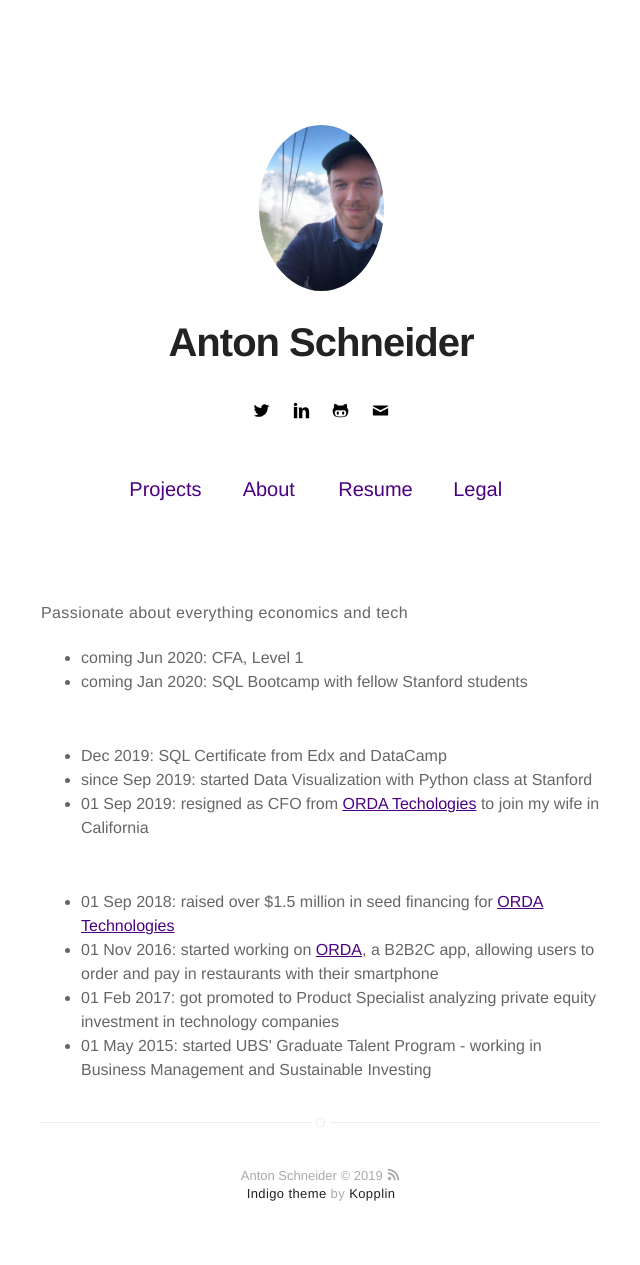
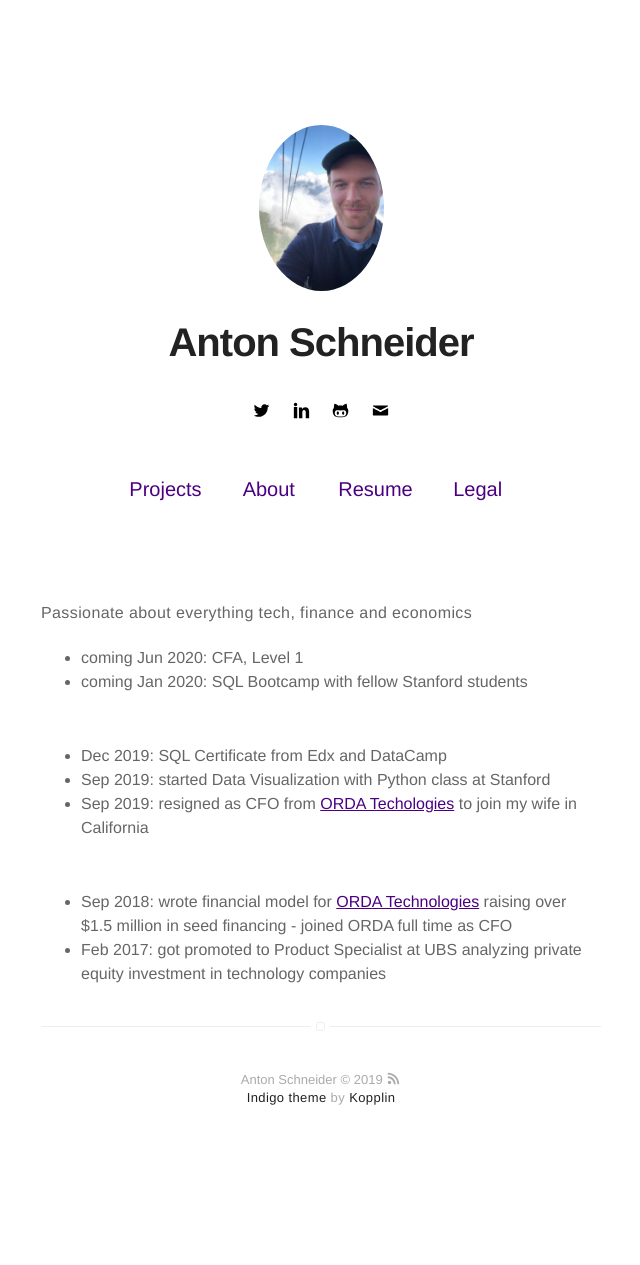
Before and after one commit to antonschneider90/antonschneider90.github.io, a Jekyll site: the page built from index.html, in a window 1280 px wide. Shown: the whole page, without its empty margins (319-959 px from the left). Built offline with Jekyll 4.4.1, drawn with Linux system fonts in a browser that asks for light colours; after the commit the page ends 1169 px from its top, so only the background shows below that.

Commit message:
Update index.html

```diff
--- a/index.html
+++ b/index.html
@@ -4,7 +4,7 @@ title: Home
 ---
 
 <p><br/><br/><p>
-Passionate about everything economics and tech
+Passionate about everything tech, finance and economics
 <br/><p>
 <ul>
   <li>coming Jun 2020: CFA, Level 1 </li>
@@ -13,13 +13,11 @@ Passionate about everything economics and tech
 <br/>
 <ul>
   <li>Dec 2019: SQL Certificate from Edx and DataCamp</a></li>
-  <li>since Sep 2019: started Data Visualization with Python class at Stanford</a></li>
-  <li>01 Sep 2019: resigned as CFO from <a href='https://www.orda-app.com'>ORDA Techologies</a> to join my wife in California</li>
+  <li>Sep 2019: started Data Visualization with Python class at Stanford</a></li>
+  <li>Sep 2019: resigned as CFO from <a href='https://www.orda-app.com'>ORDA Techologies</a> to join my wife in California</li>
 </ul>
 <br/>
 <ul>
-  <li>01 Sep 2018: raised over $1.5 million in seed financing for <a href='https://www.orda-app.com'>ORDA Technologies</a>
- 	<li>01 Nov 2016: started working on  <a href='https://www.orda-app.com'>ORDA</a>, a B2B2C app, allowing users to order and pay in restaurants with their smartphone</li>
-  <li>01 Feb 2017: got promoted to Product Specialist analyzing private equity investment in technology companies</li>
- 	<li>01 May 2015: started UBS' Graduate Talent Program - working in Business Management and Sustainable Investing </li>
+  <li>Sep 2018: wrote financial model for <a href='https://www.orda-app.com'>ORDA Technologies</a> raising over $1.5 million in seed financing - joined ORDA full time as CFO</li>
+  <li>Feb 2017: got promoted to Product Specialist at UBS analyzing private equity investment in technology companies</li>
 </ul>
```
